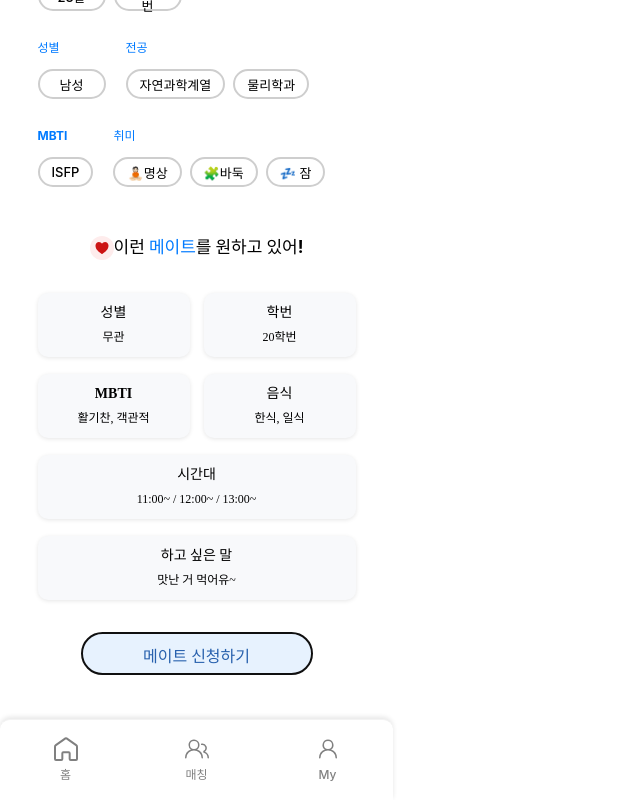
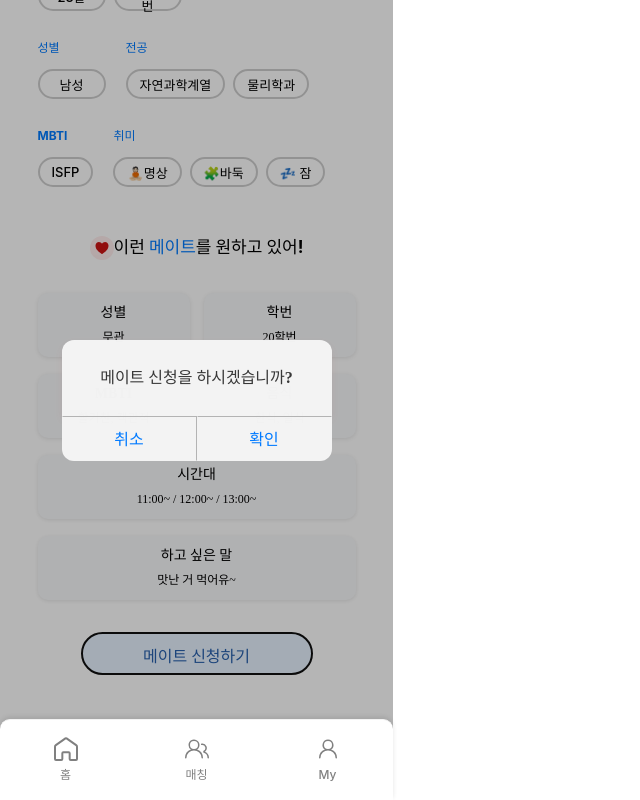
Before and after one commit to umc-meetpick/meetpick_frontend, a React (Vite) app: page /application in a window 1280 px wide. Both pictures are taken after a click on the button "메이트 신청하기". Shown: the whole page, without its empty margins (0-640 px from the left). Built offline with nearby package versions, Linux system fonts and the light colour scheme; a web font is replaced by a local one.

Commit message:
신청페이지 알림창 UI 완성

```diff
--- a/src/pages/applicationPages/Application1.tsx
+++ b/src/pages/applicationPages/Application1.tsx
@@ -2,11 +2,29 @@ import React, { useState } from "react";
 import styled from "styled-components";
 import BasicNavbar from "../../components/navbar/BasicNavbar";
 import ApplicationImage from "../../assets/images/Application.png";
+import ApplicationAlert from "../../assets/images/ApplicationAlert.png";
 import ApplicationGrayButton from "../../components/button/ApplicationGrayButton";
 import ApplicationGrayBox from "../../components/ApplicationGrayBox";
 import { IoHeart } from "react-icons/io5";
+import { FaCheck } from "react-icons/fa6";
+import { IoAlertCircle } from "react-icons/io5";
 
 const Application = () => {
+    const [isModalOpen, setIsModalOpen] = useState(false);
+    const [message, setMessage]= useState<string | null>(null); // 메세지 상태 추가
+
+    const handleOpenModal = () => setIsModalOpen(true); // 팝업 열기
+    const handleCloseModal = () => setIsModalOpen(false); // 팝업 닫기
+
+    const handleConfirm = () => {
+        setMessage("신청이 완료되었습니다.");
+        setIsModalOpen(false); // 팝업 닫기
+    };
+
+    const handleCancel = () => {
+        setMessage("신청 조건을 다시 확인해주세요!");
+        setIsModalOpen(false); // 팝업 닫기
+    };
 
     return (
         <>
@@ -77,10 +95,37 @@ const Application = () => {
                 <ApplicationGrayBox text1="하고 싶은 말" text2="맛난 거 먹어유~" width="318px"/>
             </Mate1>
             <Button2>
-                <ApplicationButton>
+                <ApplicationButton onClick={handleOpenModal}>
                     메이트 신청하기
                 </ApplicationButton>
             </Button2>
+
+            {isModalOpen && (
+                <ModalOverlay>
+                    <AlarmBox>
+                        <ModalContent>
+                            <p>메이트 신청을 하시겠습니까?</p>
+                        </ModalContent>
+                        <Button3>
+                            <ModalButton1 onClick={handleCancel}>취소</ModalButton1>
+                            <ModalButton2 confirm onClick={handleConfirm}>확인</ModalButton2>
+                        </Button3>
+                    </AlarmBox>
+                </ModalOverlay>
+            )}
+
+            {message && (
+                <ModalOverlay>
+                    <MessageContainer>
+                        {message === "신청이 완료되었습니다." ? (
+                            <CheckContainer><FaCheck color="white" size={10} /></CheckContainer> // 신청 완료 아이콘
+                        ) : (
+                            <StyledImage2 src={ApplicationAlert} alt="회원가입 완료 이미지" /> // 취소 시 다른 아이콘
+                        )}
+                        {message}
+                    </MessageContainer>
+                </ModalOverlay>
+            )}
         </>
     )
 }
@@ -91,6 +136,13 @@ const StyledImage = styled.img`
   width: 80px;
   height: 80px;
   border-radius: 50%; /* 둥근 모양 */
+`;
+
+const StyledImage2 = styled.img`
+  width: 14px;
+  height: 14px;
+  border-radius: 50%; /* 둥근 모양 */
+  margin-right:10px;
 `;
 
 const ImageContainer = styled.div`
@@ -156,6 +208,18 @@ const HeartContainer = styled.div`
   background-color: #FEECEC; /* 배경색 설정 */
 `;
 
+const CheckContainer = styled.div`
+    display: flex;
+    justify-content: center;
+    align-items: center;
+    width: 14px; /* 아이콘 배경의 크기 */
+    height: 14px; /* 아이콘 배경의 크기 */
+    border-radius: 50%; /* 완전한 원 모양 */
+    margin-right:10px;
+    background-color: #52C41A; /* 배경색 설정 */
+
+`;
+
 const ApplicationButton = styled.button`
     color:#2760AD;
     width: 232px;
@@ -171,3 +235,95 @@ const Button2 = styled.div`
     margin-top:15.51px;
     margin-bottom:24.89px;
 `
+
+const ModalOverlay = styled.div`
+  position: fixed;
+  top: 0;
+  left: 0;
+  width: 393px;
+  height: 100vh;
+  background: rgba(0, 0, 0, 0.29); /* 반투명 배경 */
+  display: flex;
+  justify-content: center;
+  align-items: center;
+  z-index: 1; /* 최상위 배치 */
+`;
+
+
+const ModalContent = styled.div`
+  width: 270px;
+  height:56px;
+  background: rgba(244, 244, 244, 0.99);
+  border-top-right-radius: 12px;
+  border-top-left-radius:12px;
+  padding: 10px 0;
+  text-align: center;
+  box-shadow: 0 4px 10px rgba(193, 75, 75, 0.09);
+  color:#383838;
+  font-family: "Pretendard Variable";
+  font-weight:bold;
+`;
+
+const ModalButton1 = styled.button<{ confirm?: boolean }>`
+  width: 135px;
+  height: 45px;
+  background:  rgba(244, 244, 244, 0.99);
+  color: #007AFF;
+  cursor: pointer;
+  border-top-left-radius: 0; /* 왼쪽 상단 모서리 둥글기 제거 */
+  border-top-right-radius: 0; /* 오른쪽 상단 모서리 둥글기 제거 */
+  border-bottom-left-radius: 12px; /* 왼쪽 하단 모서리는 둥글게 설정 */
+  border-bottom-right-radius: 0; /* 오른쪽 하단 모서리는 둥글게 설정 */
+
+  border-top:1px solid #B3B3B3;
+  border-right:1px solid #B3B3B3;
+
+
+  &:hover {
+    color:white;
+    background: #007AFF;
+  }
+`;
+
+const ModalButton2 = styled.button<{ confirm?: boolean }>`
+  width: 135px;
+  height: 45px;
+  background: rgba(244, 244, 244, 0.99);
+  color: #007AFF;
+  cursor: pointer;
+  border-top-left-radius: 0; /* 왼쪽 상단 모서리 둥글기 제거 */
+  border-top-right-radius: 0; /* 오른쪽 상단 모서리 둥글기 제거 */
+  border-bottom-left-radius: 0; /* 왼쪽 하단 모서리는 둥글게 설정 */
+  border-bottom-right-radius: 12px; /* 오른쪽 하단 모서리는 둥글게 설정 */
+
+  border-top:1px solid #B3B3B3;
+
+
+  &:hover {
+    color:white;
+    background: #007AFF;
+  }
+`;
+
+const Button3= styled.div`
+
+`
+
+const AlarmBox = styled.div`
+
+`
+
+const MessageContainer = styled.div`
+    display: flex;
+    justify-content: center;
+    align-items: center;
+    margin-top: 20px;
+    width: auto;
+    padding: 0 20px;
+    height: 45px;
+    background: white;
+    color: black;
+    font-size: 14px;
+    font-family: "Pretendard Variable";
+    border-radius:3px;
+`
```
Also changed, not shown: src/assets/images/ApplicationAlert.png (added).
